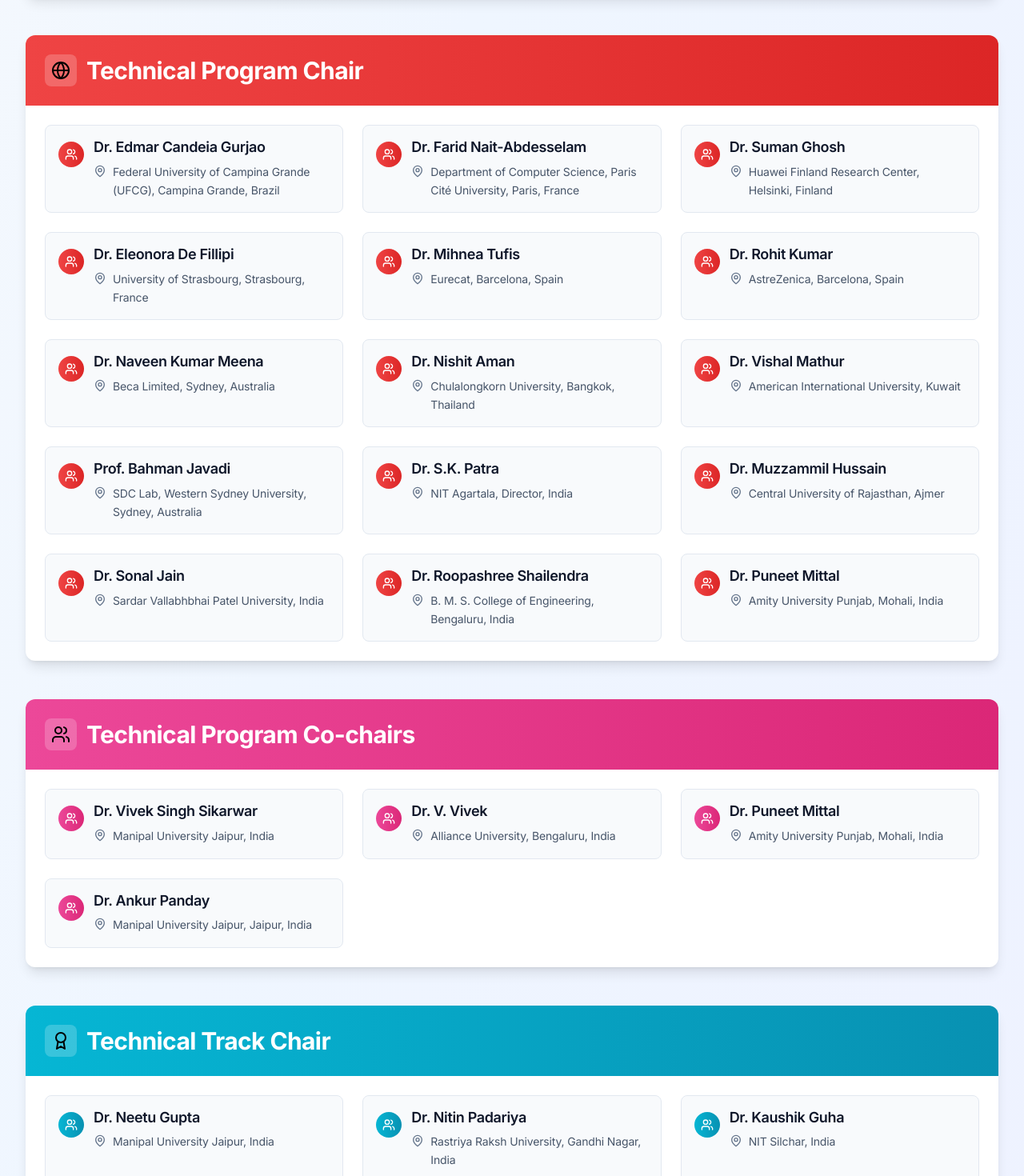
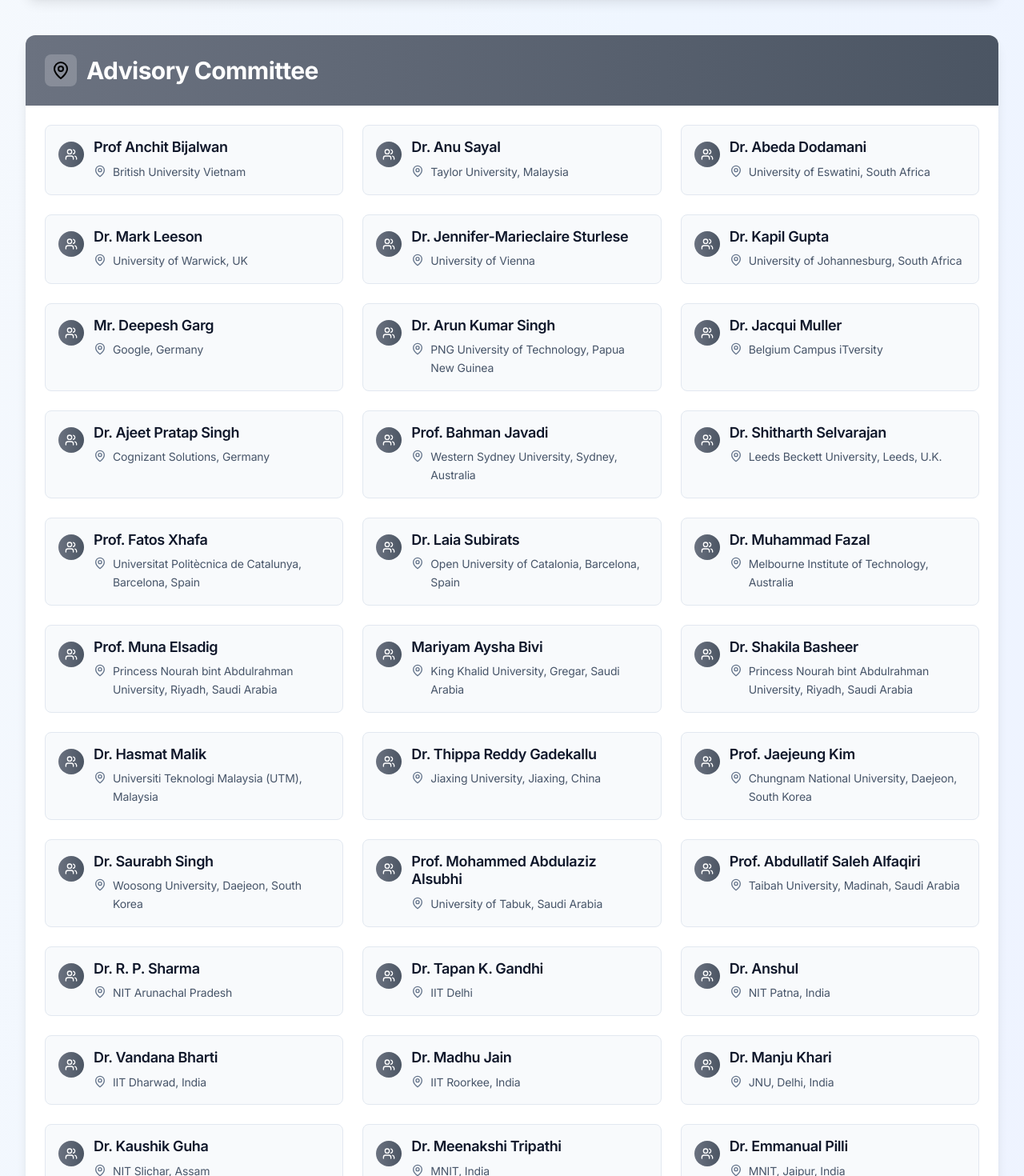
Before and after one commit to Kritika11052005/ResearchConference, a React (Vite) app: page /session-chair in a window 1280 px wide. Shown: the part 2180-3650 px from the top of the page at 80% size. Built offline with nearby package versions, Linux system fonts and the light colour scheme.

Commit message:
Final final changes

```diff
--- a/src/pages/Committee.tsx
+++ b/src/pages/Committee.tsx
@@ -33,7 +33,8 @@
       bgPattern: "bg-blue-50 dark:bg-blue-900/20",
       members: [
         { name: "Dr Mahesh Jangid", affiliation: "Department of Computer Science and Engineering, Manipal University Jaipur, Jaipur, India" },
-        { name: "Dr. Surbhi Sharma", affiliation: "Department of Computer Science and Engineering, Manipal University Jaipur, Jaipur, India" }
+        { name: "Dr. Amit Dwivedi", affiliation: "University of Warwick, UK" },
+        { name: "Dr. Lalit Garg", affiliation: "University of Malta, Malta" }
       ]
     },
     {
@@ -42,6 +43,7 @@
       color: "from-purple-500 to-violet-600",
       bgPattern: "bg-purple-50 dark:bg-purple-900/20",
       members: [
+        { name: "Dr. Surbhi Sharma", affiliation: "Department of Computer Science and Engineering, Manipal University Jaipur, Jaipur, India" },
         { name: "Dr Aprna Tripathi", affiliation: "Manipal University Jaipur, Jaipur, India" }
       ]
     },
@@ -111,9 +113,11 @@
       bgPattern: "bg-teal-50 dark:bg-teal-900/20",
       members: [
         { name: "Dr. Aprna Tripathi", affiliation: "Manipal University Jaipur, India" },
-        { name: "Dr. Shweta Gangrade", affiliation: "Manipal University Jaipur, India" },
         { name: "Ms. Kirti Paliwal", affiliation: "Manipal University Jaipur, India" },
-        { name: "Mr. Chandrapal Singh Dangi", affiliation: "Manipal University Jaipur, India" }
+        { name: "Mr. Chandrapal Singh Dangi", affiliation: "Manipal University Jaipur, India" },
+        { name: "Mr. Varun Narayan Jain", affiliation: "Manipal University Jaipur, India" },
+        { name: "Ms. Kritika Benjwal", affiliation: "Manipal University Jaipur, India" },
+        { name: "Ms. Gauri Sharma", affiliation: "Manipal University Jaipur, India" }
       ]
     },
     {
--- a/src/pages/SessionChair.tsx
+++ b/src/pages/SessionChair.tsx
@@ -32,7 +32,7 @@
       ]
     },
     {
-      title: "Honorary Chair",
+      title: "Distinguished Chair",
       icon: <Star className="w-6 h-6" />,
       color: "from-orange-500 to-orange-600",
       members: [
@@ -56,6 +56,55 @@
       color: "from-teal-500 to-teal-600",
       members: [
         { name: "Dr. Neha Chaudhary", affiliation: "Department of Computer Science and Engineering, Manipal University Jaipur, Jaipur, India" }
+      ]
+    },
+    {
+      title: "Advisory Committee",
+      icon: <MapPin className="w-6 h-6" />,
+      color: "from-gray-500 to-gray-600",
+      members: [
+        { name: "Prof Anchit Bijalwan", affiliation: "British University Vietnam" },
+        { name: "Dr. Anu Sayal", affiliation: "Taylor University, Malaysia" },
+        { name: "Dr. Abeda Dodamani", affiliation: "University of Eswatini, South Africa" },
+        { name: "Dr. Mark Leeson", affiliation: "University of Warwick, UK" },
+        { name: "Dr. Jennifer-Marieclaire Sturlese", affiliation: "University of Vienna" },
+        { name: "Dr. Kapil Gupta", affiliation: "University of Johannesburg, South Africa" },
+        { name: "Mr. Deepesh Garg", affiliation: "Google, Germany" },
+        { name: "Dr. Arun Kumar Singh", affiliation: "PNG University of Technology, Papua New Guinea" },
+        { name: "Dr. Jacqui Muller", affiliation: "Belgium Campus iTversity" },
+        { name: "Dr. Ajeet Pratap Singh", affiliation: "Cognizant Solutions, Germany" },
+        { name: "Prof. Bahman Javadi", affiliation: "Western Sydney University, Sydney, Australia" },
+        { name: "Dr. Shitharth Selvarajan", affiliation: "Leeds Beckett University, Leeds, U.K." },
+        { name: "Prof. Fatos Xhafa", affiliation: "Universitat Politècnica de Catalunya, Barcelona, Spain" },
+        { name: "Dr. Laia Subirats", affiliation: "Open University of Catalonia, Barcelona, Spain" },
+        { name: "Dr. Muhammad Fazal", affiliation: "Melbourne Institute of Technology, Australia" },
+        { name: "Prof. Muna Elsadig", affiliation: "Princess Nourah bint Abdulrahman University, Riyadh, Saudi Arabia" },
+        { name: "Mariyam Aysha Bivi", affiliation: "King Khalid University, Gregar, Saudi Arabia" },
+        { name: "Dr. Shakila Basheer", affiliation: "Princess Nourah bint Abdulrahman University, Riyadh, Saudi Arabia" },
+        { name: "Dr. Hasmat Malik", affiliation: "Universiti Teknologi Malaysia (UTM), Malaysia" },
+        { name: "Dr. Thippa Reddy Gadekallu", affiliation: "Jiaxing University, Jiaxing, China" },
+        { name: "Prof. Jaejeung Kim", affiliation: "Chungnam National University, Daejeon, South Korea" },
+        { name: "Dr. Saurabh Singh", affiliation: "Woosong University, Daejeon, South Korea" },
+        { name: "Prof. Mohammed Abdulaziz Alsubhi", affiliation: "University of Tabuk, Saudi Arabia" },
+        { name: "Prof. Abdullatif Saleh Alfaqiri", affiliation: "Taibah University, Madinah, Saudi Arabia" },
+        { name: "Dr. R. P. Sharma", affiliation: "NIT Arunachal Pradesh" },
+        { name: "Dr. Tapan K. Gandhi", affiliation: "IIT Delhi" },
+        { name: "Dr. Anshul", affiliation: "NIT Patna, India" },
+        { name: "Dr. Vandana Bharti", affiliation: "IIT Dharwad, India" },
+        { name: "Dr. Madhu Jain", affiliation: "IIT Roorkee, India" },
+        { name: "Dr. Manju Khari", affiliation: "JNU, Delhi, India" },
+        { name: "Dr. Kaushik Guha", affiliation: "NIT Slichar, Assam" },
+        { name: "Dr. Meenakshi Tripathi", affiliation: "MNIT, India" },
+        { name: "Dr. Emmanual Pilli", affiliation: "MNIT, Jaipur, India" },
+        { name: "Dr. Muzzammil Hussain", affiliation: "Central University of Rajasthan, India" },
+        { name: "Dr. Basant Agarwal", affiliation: "Central University of Rajasthan, India" },
+        { name: "Dr. Nithesh Nayak", affiliation: "MIT, Manipal, India" },
+        { name: "Dr. Ritesh Bhat", affiliation: "Rajalakshmi Engineering College, Chennai, India" },
+        { name: "Dr. Chandra Shekhar", affiliation: "BITS Pilani, India" },
+        { name: "Dr. Vikas Thada", affiliation: "Amity University, Gwalior, India" },
+        { name: "Dr Kamal Upreti", affiliation: "Christ University, Delhi" },
+        { name: "Mr. Sushil Kumar", affiliation: "Cisco, India" },
+        { name: "Mr. Prateek Agrawal", affiliation: "Macquarie Group, India" }
       ]
     },
     {
--- a/src/pages/Sponsorship.tsx
+++ b/src/pages/Sponsorship.tsx
@@ -6,8 +6,8 @@
   { name: "University of Applied Sciences, Austria", logo: "/austria-new.png" },
   { name: "University of Malta, Malta, Europe", logo: "/malta.png" },
   { name: "University of Warwick, United Kingdom", logo: "/warwick.png" },
-  { name: "IEEE Delhi", logo: "/ieeedelhi.png" },
-  { name: "IEEE Bangalore", logo: "/ieeebg.png" },
+  // { name: "IEEE Delhi", logo: "/ieeedelhi.png" },
+  // { name: "IEEE Bangalore", logo: "/ieeebg.png" },
   { name: "IEEE Computer Society", logo: "/ieeecs.png" },
   { name: "IEEE Student Branch", logo: "/ieee-sb.png" },
   { name: "IEEE Robotics and Automation Society", logo: "/ieee-ras.png" },
```
